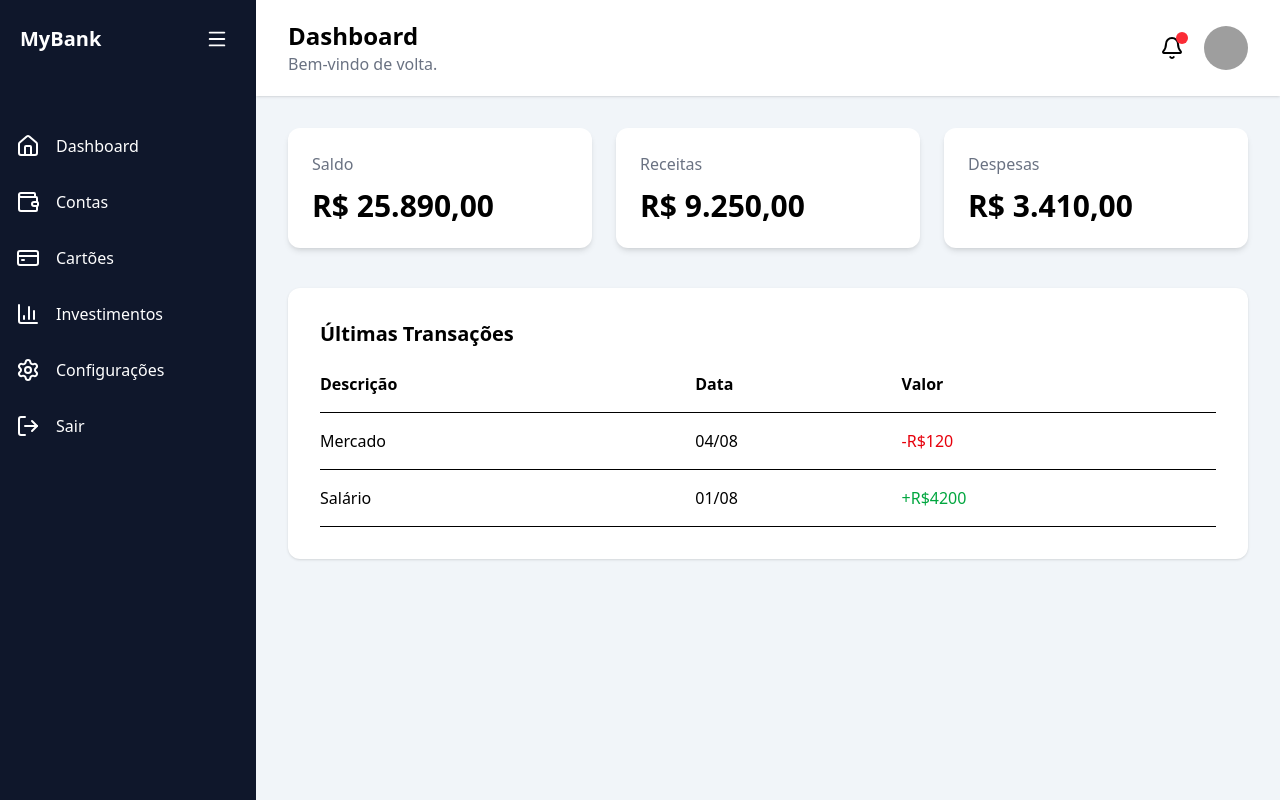
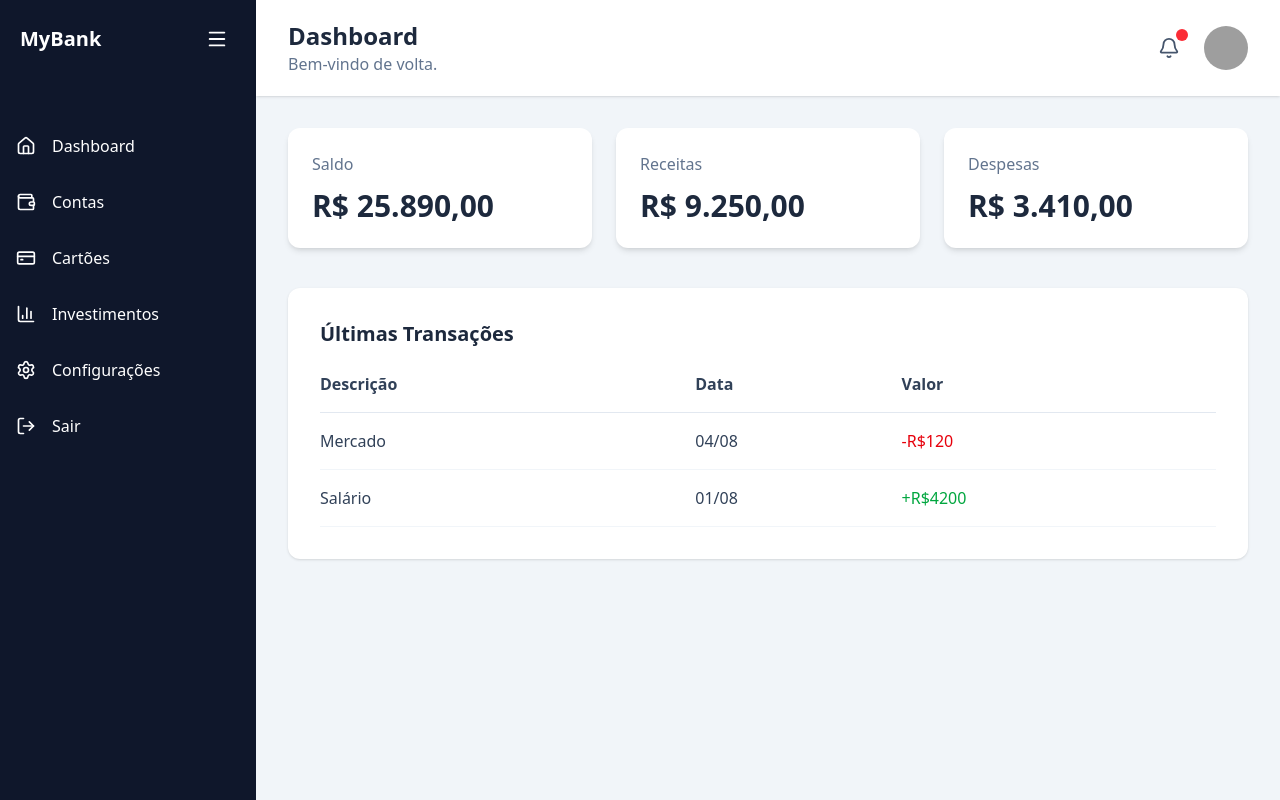
Before and after one commit to kaue081/ECK_BANCK, a Next.js app: page /dashboard in a window 1280 px wide. Built offline with nearby package versions, Linux system fonts and the light colour scheme; grey boxes are pictures that could not be loaded.

Commit message:
adicioando do ícone de senha e adiciona sweetalert2

```diff
--- a/package.json
+++ b/package.json
@@ -12,7 +12,8 @@
     "lucide-react": "^1.28.0",
     "next": "16.2.12",
     "react": "19.2.4",
-    "react-dom": "19.2.4"
+    "react-dom": "19.2.4",
+    "sweetalert2": "^11.26.25"
   },
   "devDependencies": {
     "@tailwindcss/postcss": "^4",
--- a/src/app/components/Card.tsx
+++ b/src/app/components/Card.tsx
@@ -1,33 +1,13 @@
 type Props = {
+  title: string;
+  value: string;
+};
 
-    title:string;
-    value:string;
-
+export default function Card({ title, value }: Props) {
+  return (
+    <div className="bg-white rounded-xl shadow-md p-6">
+      <p className="text-slate-500 font-medium">{title}</p>
+      <h2 className="text-3xl font-bold mt-3 text-slate-800">{value}</h2>
+    </div>
+  );
 }
-
-export default function Card({title,value}:Props){
-
-    return(
-
-        <div
-            className="
-            bg-white
-            rounded-xl
-            shadow-md
-            p-6
-            "
-        >
-
-            <p className="text-gray-500">
-                {title}
-            </p>
-
-            <h2 className="text-3xl font-bold mt-3">
-                {value}
-            </h2>
-
-        </div>
-
-    )
-
-}
--- a/src/app/components/Header.tsx
+++ b/src/app/components/Header.tsx
@@ -1,52 +1,25 @@
 import { Bell } from "lucide-react";
 
 export default function Header() {
-
   return (
-
     <header className="bg-white shadow px-8 py-5 flex justify-between items-center">
-
       <div>
-
-                <h2 className="text-2xl font-bold">
-                    Dashboard
-                </h2>
-
-                <p className="text-gray-500">
-                    Bem-vindo de volta.
-                </p>
-
+        <h2 className="text-2xl font-bold text-slate-800">Dashboard</h2>
+        <p className="text-slate-500">Bem-vindo de volta.</p>
       </div>
 
       <div className="flex items-center gap-5">
-
-                <button className="relative">
-
-                    <Bell/>
-
-                    <span
-                        className="
-                        absolute
-                        -top-1
-                        -right-1
-                        w-3
-                        h-3
-                        bg-red-500
-                        rounded-full
-                        "
-                    />
-
+        <button className="relative p-1 text-slate-600 hover:text-slate-900 transition-colors" aria-label="Notificações">
+          <Bell size={22} />
+          <span className="absolute -top-1 -right-1 w-3 h-3 bg-red-500 rounded-full" />
         </button>
 
         <img
           src="https://i.pravatar.cc/100"
-                    className="w-11 h-11 rounded-full"
+          alt="Avatar do Usuário"
+          className="w-11 h-11 rounded-full object-cover"
         />
-
       </div>
-
     </header>
-
   );
-
 }
--- a/src/app/components/Sidebar.tsx
+++ b/src/app/components/Sidebar.tsx
@@ -19,26 +19,13 @@ type MenuItemProps = {
   onClick?: () => void;
 };
 
-function MenuItem({
-  icon,
-  text,
-  open,
-  onClick,
-}: MenuItemProps) {
+function MenuItem({ icon, text, open, onClick }: MenuItemProps) {
   return (
     <button
       onClick={onClick}
-      className="
-        w-full
-        flex
-        items-center
-        gap-4
-        hover:bg-slate-800
-        p-4
-      "
+      className="w-full flex items-center gap-4 hover:bg-slate-800 p-4 transition-colors text-left"
     >
       {icon}
-
       {open && <span>{text}</span>}
     </button>
   );
@@ -58,39 +45,31 @@ export default function Sidebar() {
 
   return (
     <aside
-      className={`
-        bg-slate-900
-        text-white
-        h-screen
-        duration-300
-        transition-all
-        ${open ? "w-64" : "w-20"}
-      `}
+      className={`bg-slate-900 text-white min-h-screen duration-300 transition-all ${
+        open ? "w-64" : "w-20"
+      }`}
     >
       <div className="flex justify-between items-center p-5">
-        {open && (
-          <h1 className="font-bold text-xl">
-            MyBank
-          </h1>
-        )}
+        {open && <h1 className="font-bold text-xl">MyBank</h1>}
 
         <button
           onClick={() => setOpen(!open)}
-          className="hover:bg-slate-700 rounded-lg p-2"
+          className="hover:bg-slate-700 rounded-lg p-2 transition-colors"
+          aria-label="Toggle menu"
         >
           <Menu size={22} />
         </button>
       </div>
 
       <nav className="mt-10">
-        <MenuItem icon={<Home />} text="Dashboard" open={open} />
-        <MenuItem icon={<Wallet />} text="Contas" open={open} />
-        <MenuItem icon={<CreditCard />} text="Cartões" open={open} />
-        <MenuItem icon={<BarChart3 />} text="Investimentos" open={open} />
-        <MenuItem icon={<Settings />} text="Configurações" open={open} />
+        <MenuItem icon={<Home size={20} />} text="Dashboard" open={open} />
+        <MenuItem icon={<Wallet size={20} />} text="Contas" open={open} />
+        <MenuItem icon={<CreditCard size={20} />} text="Cartões" open={open} />
+        <MenuItem icon={<BarChart3 size={20} />} text="Investimentos" open={open} />
+        <MenuItem icon={<Settings size={20} />} text="Configurações" open={open} />
 
         <MenuItem
-          icon={<LogOut />}
+          icon={<LogOut size={20} />}
           text="Sair"
           open={open}
           onClick={logout}
--- a/src/app/dashboard/page.tsx
+++ b/src/app/dashboard/page.tsx
@@ -1,101 +1,44 @@
 import Card from "../components/Card";
 import Layout from "../components/Layout";
 
-export default function Dashboard(){
-
-    return(
-
+export default function Dashboard() {
+  return (
     <Layout>
-
       <div className="grid grid-cols-1 md:grid-cols-3 gap-6">
-
-                <Card
-                    title="Saldo"
-                    value="R$ 25.890,00"
-                />
-
-                <Card
-                    title="Receitas"
-                    value="R$ 9.250,00"
-                />
-
-                <Card
-                    title="Despesas"
-                    value="R$ 3.410,00"
-                />
-
+        <Card title="Saldo" value="R$ 25.890,00" />
+        <Card title="Receitas" value="R$ 9.250,00" />
+        <Card title="Despesas" value="R$ 3.410,00" />
       </div>
 
-            <div
-                className="
-                mt-10
-                bg-white
-                rounded-xl
-                shadow
-                p-8
-                "
-            >
-
-                <h2 className="text-xl font-bold mb-6">
+      <div className="mt-10 bg-white rounded-xl shadow p-8">
+        <h2 className="text-xl font-bold mb-6 text-slate-800">
           Últimas Transações
         </h2>
 
-                <table className="w-full">
-
+        <table className="w-full text-slate-700">
           <thead>
-
-                        <tr className="text-left border-b">
-
-                            <th className="pb-4">Descrição</th>
-                            <th className="pb-4">Data</th>
-                            <th className="pb-4">Valor</th>
-
+            <tr className="text-left border-b border-slate-200">
+              <th className="pb-4 font-semibold">Descrição</th>
+              <th className="pb-4 font-semibold">Data</th>
+              <th className="pb-4 font-semibold">Valor</th>
             </tr>
-
           </thead>
 
           <tbody>
-
-                        <tr className="border-b">
-
-                            <td className="py-4">
-                                Mercado
-                            </td>
-
-                            <td>
-                                04/08
-                            </td>
-
-                            <td className="text-red-600">
-                                -R$120
-                            </td>
-
+            <tr className="border-b border-slate-100">
+              <td className="py-4">Mercado</td>
+              <td>04/08</td>
+              <td className="text-red-600 font-medium">-R$120</td>
             </tr>
 
-                        <tr className="border-b">
-
-                            <td className="py-4">
-                                Salário
-                            </td>
-
-                            <td>
-                                01/08
-                            </td>
-
-                            <td className="text-green-600">
-                                +R$4200
-                            </td>
-
+            <tr className="border-b border-slate-100">
+              <td className="py-4">Salário</td>
+              <td>01/08</td>
+              <td className="text-green-600 font-medium">+R$4200</td>
             </tr>
-
           </tbody>
-
         </table>
-
       </div>
-
     </Layout>
-
-    )
-
+  );
 }
--- a/src/app/layout.tsx
+++ b/src/app/layout.tsx
@@ -13,8 +13,8 @@ const geistMono = Geist_Mono({
 });
 
 export const metadata: Metadata = {
-  title: "Create Next App",
-  description: "Generated by create next app",
+  title: "Banco Charles",
+  description: "Sistema Bancário Banco Charles",
 };
 
 export default function RootLayout({
@@ -24,10 +24,13 @@ export default function RootLayout({
 }>) {
   return (
     <html
-      lang="en"
+      lang="pt-BR"
       className={`${geistSans.variable} ${geistMono.variable} h-full antialiased`}
+      suppressHydrationWarning
     >
-      <body className="min-h-full flex flex-col">{children}</body>
+      <body className="min-h-full flex flex-col" suppressHydrationWarning>
+        {children}
+      </body>
     </html>
   );
 }
```
Also changed, not shown: src/app/page.tsx (+43 -64 lines), 1 other file (tests, documents, lock files or other folders). Lines whose indentation alone changed are shown as unchanged.
